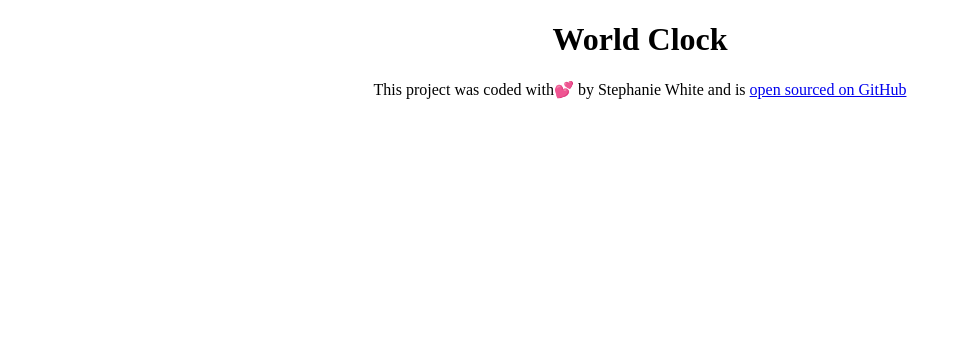
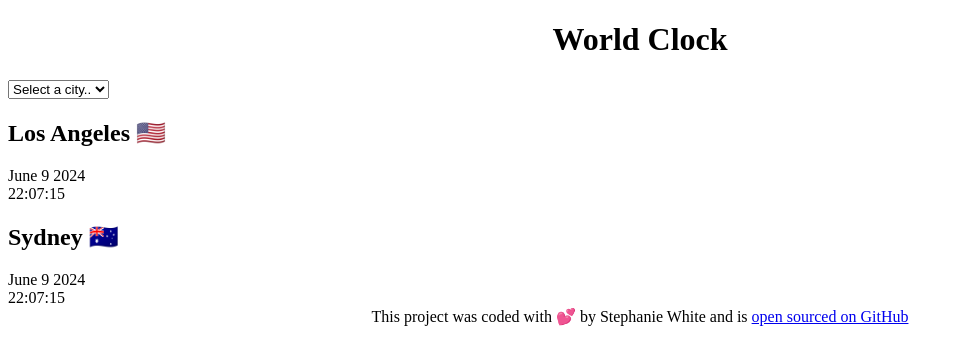
Before and after one commit to Stephaniechatter/Clock-Final-Project, a plain HTML site: page index.html in a window 1280 px wide. Shown: the whole page, without its empty margins (0-963 px from the left). Drawn offline with Linux system fonts and the light colour scheme.

Commit message:
Added the basic HTML

```diff
--- a/index.html
+++ b/index.html
@@ -7,9 +7,27 @@
     <title>World Clock</title>
 </head>
 <body>
+    <div class="container">
     <h1>World Clock</h1>
+
+    <select>
+        <option value="">Select a city..</option>
+        <option value="">New York</option>
+        <option value="">London</option>
+        <option value="">Queensland</option>
+      </select>
+
+      <div class="city">
+<h2>Los Angeles 🇺🇸</h2>
+<div class="date">June 9 2024</div>
+<div class="time">22:07:15</div>
+      </div>
+      <h2>Sydney 🇦🇺</h2>
+<div class="date">June 9 2024</div>
+<div class="time">22:07:15</div>
+</div>
     <footer>
-        This project was coded with💕 by Stephanie White and is <a href="https://github.com/Stephaniechatter/Clock-Final-Project" target="_blank"> open sourced on GitHub</a>
+        This project was coded with 💕 by Stephanie White and is <a href="https://github.com/Stephaniechatter/Clock-Final-Project" target="_blank"> open sourced on GitHub</a>
     </footer>
     <script src="javascript/index.js"></script>
 </body>
```
